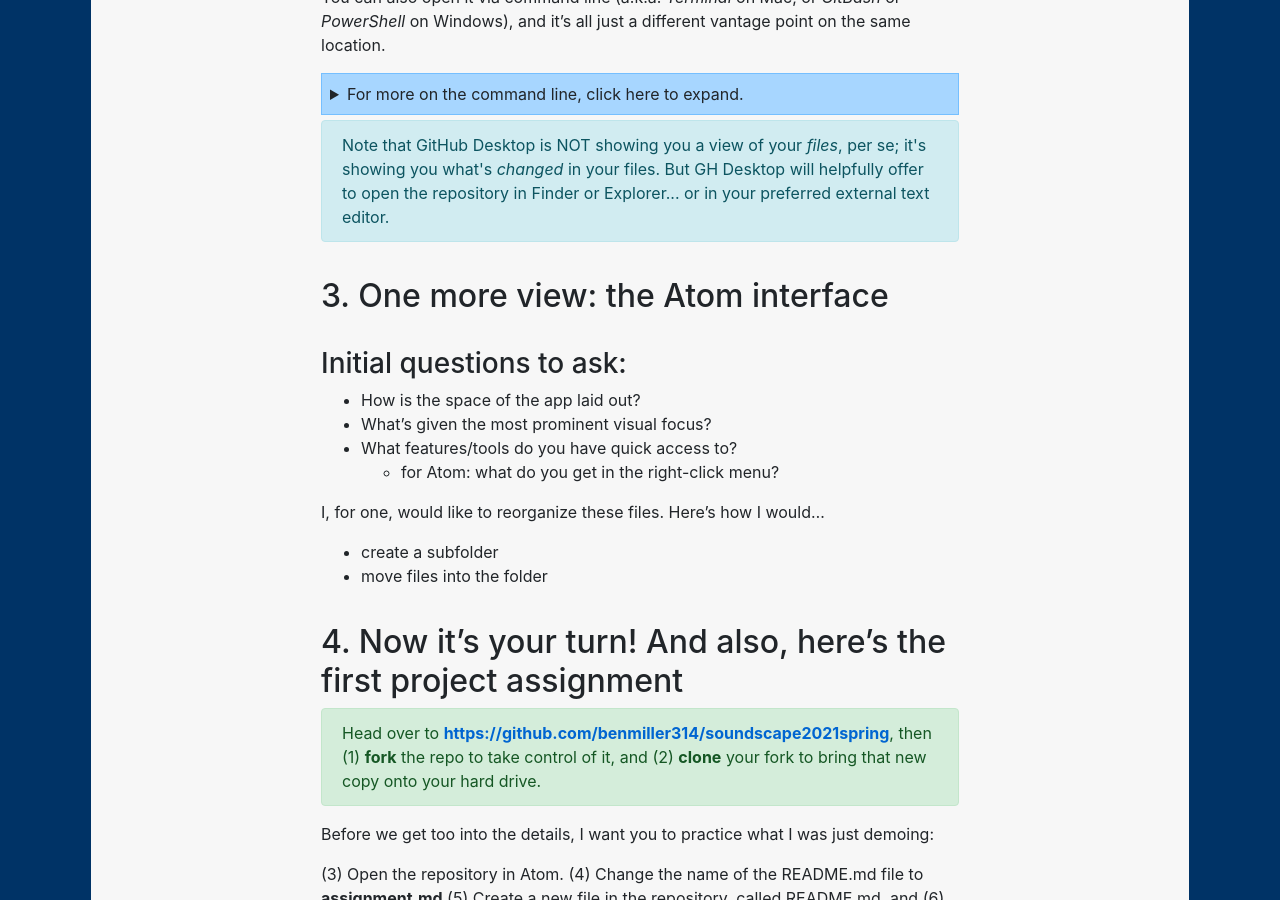
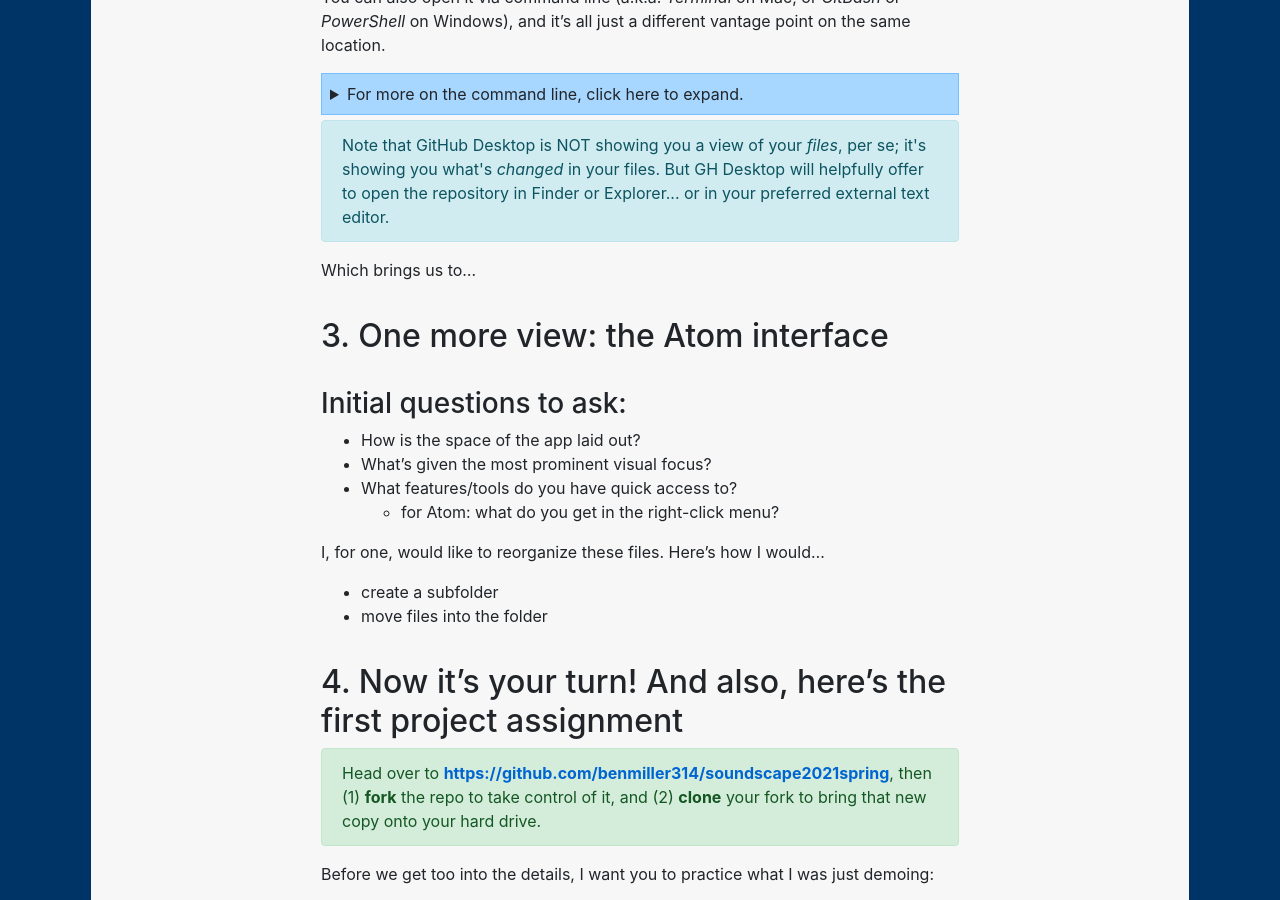
Before and after one commit to benmiller314/cdm2021spring, a Jekyll site: the page built from plans/lesson-03.md, in a window 1280 px wide and 900 px high, scrolled down 1359 px. Built offline with Jekyll 4.4.1, drawn with Linux system fonts in a browser that asks for light colours; our own code applies the rules of GitHub Pages for plain Markdown files.

Commit message:
smooth transition into Atom

```diff
--- a/plans/lesson-03.md
+++ b/plans/lesson-03.md
@@ -95,7 +95,10 @@ NB: Git may present you with some error messages, especially the first time you
 But GH Desktop will helpfully offer to open the repository in Finder or Explorer... or in your preferred external text editor.
 </div>
 
+Which brings us to...
+
 ## 3. One more view: the Atom interface
+
 
 ### Initial questions to ask:
 
```
